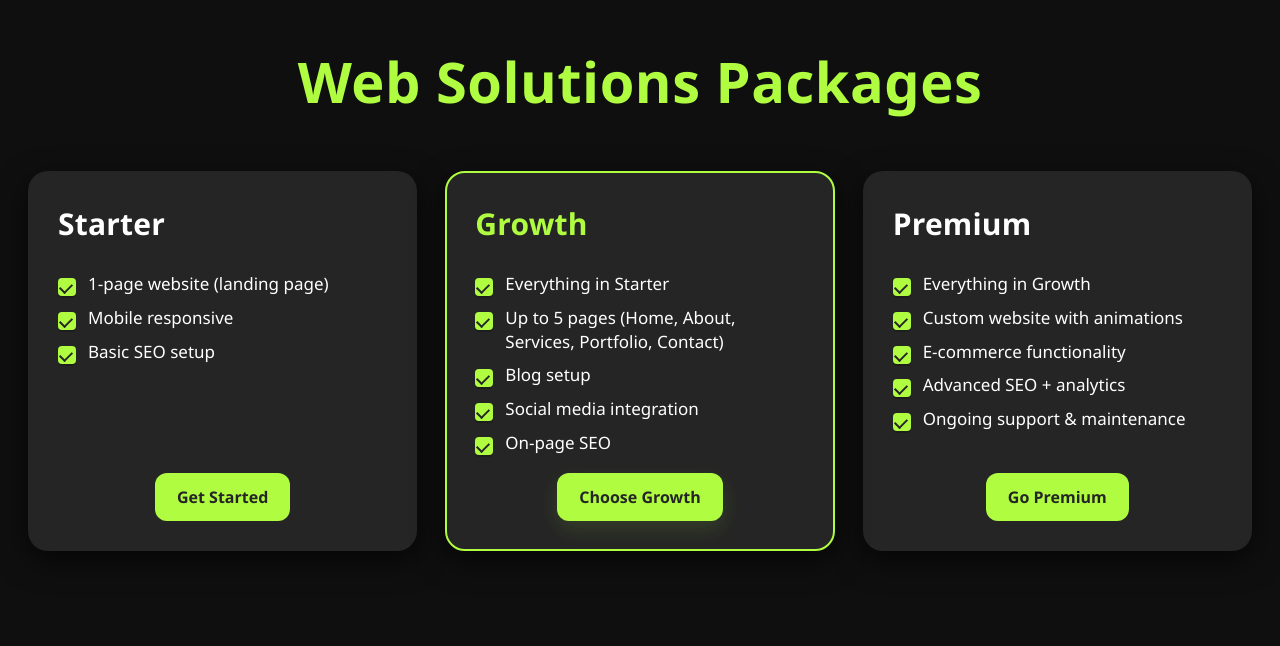
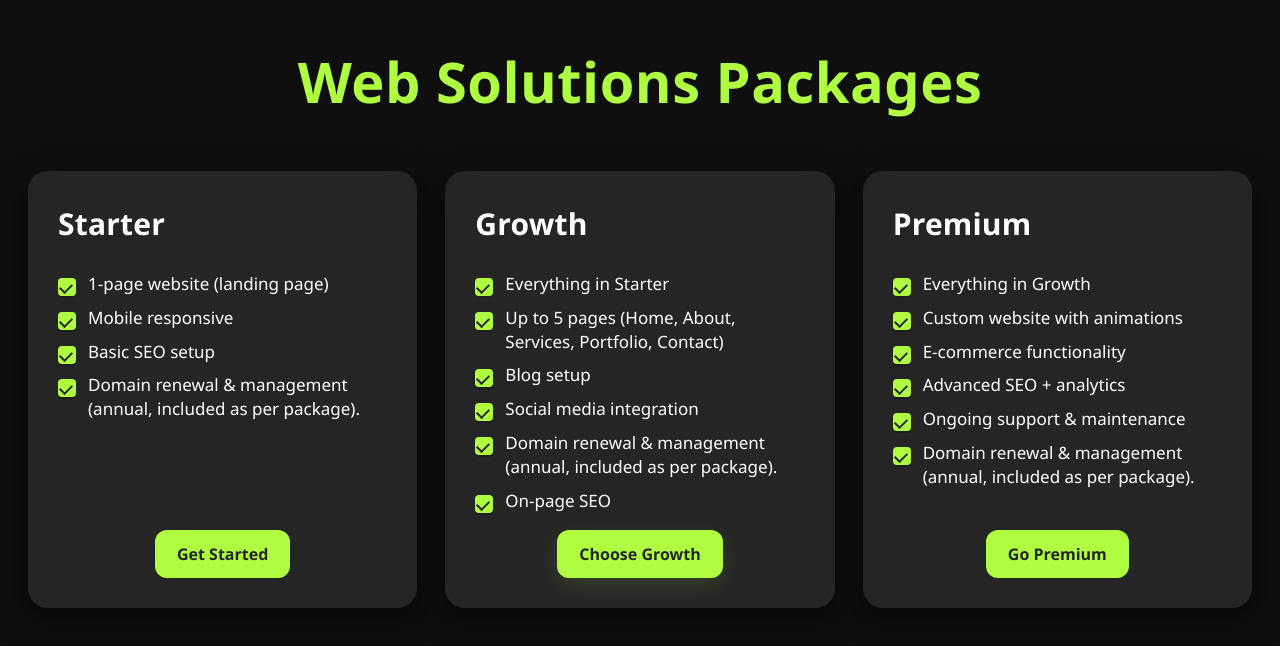
Before and after one commit to Mhdkaif0007/fyreHub, a React (Vite) app: page / in a window 1280 px wide. Shown: the part 4904-5550 px from the top of the page. Built offline with nearby package versions, Linux system fonts and the light colour scheme; a web font is replaced by a local one.

Commit message:
fixing the pages

```diff
--- a/index.html
+++ b/index.html
@@ -2,12 +2,12 @@
 <html lang="en">
   <head>
     <meta charset="UTF-8" />
-    <link rel="icon" type="image/svg+xml" href="/fyreLogo.svg" />
+    <link rel="icon" type="image/svg+xml" href="fyreLogo.svg" />
     <meta name="viewport" content="width=device-width, initial-scale=1.0" />
     <title>FyreHub</title>
   </head>
   <body>
     <div id="root"></div>
     <script type="module" src="/src/main.tsx"></script>
-  </body>
+   </body>
 </html>
--- a/package.json
+++ b/package.json
@@ -6,7 +6,7 @@
   "type": "module",
   "scripts": {
     "dev": "vite",
-    "build": "tsc -b && vite build",
+    "build": " tsc -b && vite build",
     "lint": "eslint .",
     "preview": "vite preview",
      "predeploy": "npm run build",
@@ -25,6 +25,7 @@
     "eslint": "^9.17.0",
     "eslint-plugin-react-hooks": "^5.0.0",
     "eslint-plugin-react-refresh": "^0.4.16",
+    "rimraf": "^5.0.0",
     "gh-pages": "^6.3.0",
     "globals": "^15.14.0",
     "postcss": "^8.4.49",
--- a/src/components/Hero3/Hero3.tsx
+++ b/src/components/Hero3/Hero3.tsx
@@ -15,6 +15,7 @@ export const Hero3 = () => {
                     <div className='bg-[url("https://cdn.jsdelivr.net/gh/shaheer-git/FyreHubAssets/cards-container-1/5.png")] h-[300px] w-[300px] rounded-xl bg-cover'></div>
                     <div className='bg-[url("https://cdn.jsdelivr.net/gh/shaheer-git/FyreHubAssets/cards-container-1/6.png")] h-[300px] w-[300px] rounded-xl bg-cover'></div>
                     <div className='bg-[url("https://cdn.jsdelivr.net/gh/shaheer-git/FyreHubAssets/cards-container-1/1.png")] h-[300px] w-[300px] rounded-xl bg-cover'></div>
+
                     {/* <img src="https://cdn.jsdelivr.net/gh/shaheer-git/FyreHubAssets/cards-container-1/1.png" alt="" srcSet="" className='h-[300px] w-[300px] rounded-xl size-fit' />
                     <img src="https://cdn.jsdelivr.net/gh/shaheer-git/FyreHubAssets/cards-container-1/2.png" alt="" srcSet="" className='h-[300px] w-[300px] rounded-xl size-fit' />
                     <img src="https://cdn.jsdelivr.net/gh/shaheer-git/FyreHubAssets/cards-container-1/3.png" alt="" srcSet="" className='h-[300px] w-[300px] rounded-xl size-fit' />
@@ -23,6 +24,8 @@ export const Hero3 = () => {
                     <img src="https://cdn.jsdelivr.net/gh/shaheer-git/FyreHubAssets/cards-container-1/6.png" alt="" srcSet="" className='h-[300px] w-[300px] rounded-xl size-fit' /> */}
                 </div>
                 <div className="work-cards-container-2 flex items-center gap-3">
+                                        {/* <div className='bg-[url("https://cdn.jsdelivr.net/gh/Mhdkaif0007/fyreHub@337489f130fee4b322aad178150b53892e52137b/src/assets/20250925_0100_Cosmetic%20Product%20Website_simple_compose_01k5yk67t4fps866ceygmw7x9q.png")] h-[200px] w-[300px] rounded-xl bg-cover'></div> */}
+
                     {/* <div className='bg-[url("https://cdn.jsdelivr.net/gh/Mhdkaif0007/fyreHub@c6a9f7880510b95b7b619b8992eb99075645a64e/src/assets/0f2e53294568b34e8a183f3d1c295b6b4cc9a909.png")] h-[150px] w-[300px] rounded-xl bg-cover'></div>
                     <div className='bg-[url("https://cdn.jsdelivr.net/gh/Mhdkaif0007/fyreHub@9b8e4fc7d8f730eac81de29c829abe545f5578e5/src/assets/img1.png")] h-[150px] w-[300px] rounded-xl bg-cover'></div>
                     <div className='bg-[url("https://cdn.jsdelivr.net/gh/Mhdkaif0007/fyreHub@9b8e4fc7d8f730eac81de29c829abe545f5578e5/src/assets/img1.png")] h-[150px] w-[300px] rounded-xl bg-cover'></div>
--- a/src/components/Hero4/Hero4.css
+++ b/src/components/Hero4/Hero4.css
@@ -68,12 +68,16 @@
 /* Hover lift */
 .pkg-card:hover{
   transform: translateY(-8px);
+  border-color: var(--lime);
   box-shadow: 0 20px 40px rgba(0,0,0,0.7);
+}
+.pkg-card:hover .pkg-name {
+  color: var(--lime);
+  transition: color 220ms ease;
 }
 
 /* Featured card style */
 .pkg-featured{
-  border-color: var(--lime);
   position: relative;
 }
 
@@ -92,7 +96,7 @@
 
 /* special featured heading color */
 .featured-name{
-  color: var(--lime);
+  /* This color is now applied on hover */
 }
 
 /* List */
--- a/src/components/Hero5/Hero5.css
+++ b/src/components/Hero5/Hero5.css
@@ -68,12 +68,16 @@
 /* Hover lift */
 .pkg-card:hover{
   transform: translateY(-8px);
+  border-color: var(--lime);
   box-shadow: 0 20px 40px rgba(0,0,0,0.7);
+}
+.pkg-card:hover .pkg-name {
+  color: var(--lime);
+  transition: color 220ms ease;
 }
 
 /* Featured card style */
 .pkg-featured{
-  border-color: var(--lime);
   position: relative;
 }
 
@@ -92,7 +96,7 @@
 
 /* special featured heading color */
 .featured-name{
-  color: var(--lime);
+  /* This color is now applied on hover */
 }
 
 /* List */
--- a/src/components/Hero6/Hero6.css
+++ b/src/components/Hero6/Hero6.css
@@ -68,12 +68,16 @@
 /* Hover lift */
 .pkg-card:hover{
   transform: translateY(-8px);
+  border-color: var(--lime);
   box-shadow: 0 20px 40px rgba(0,0,0,0.7);
+}
+.pkg-card:hover .pkg-name {
+  color: var(--lime);
+  transition: color 220ms ease;
 }
 
 /* Featured card style */
 .pkg-featured{
-  border-color: var(--lime);
   position: relative;
 }
 
@@ -92,7 +96,7 @@
 
 /* special featured heading color */
 .featured-name{
-  color: var(--lime);
+  /* This color is now applied on hover */
 }
 
 /* List */
--- a/src/components/Hero6/Hero6.tsx
+++ b/src/components/Hero6/Hero6.tsx
@@ -17,6 +17,7 @@ export const Hero6 = () => {
             <li className="pkg-item">1-page website (landing page)</li>
             <li className="pkg-item">Mobile responsive</li>
             <li className="pkg-item">Basic SEO setup</li>
+            <li className="pkg-item">Domain renewal &amp; management (annual, included as per package).</li>
           </ul>
 
           <div className="pkg-cta-wrap">
@@ -35,6 +36,7 @@ export const Hero6 = () => {
             <li className="pkg-item">Up to 5 pages (Home, About, Services, Portfolio, Contact)</li>
             <li className="pkg-item">Blog setup</li>
             <li className="pkg-item">Social media integration</li>
+            <li className="pkg-item">Domain renewal &amp; management (annual, included as per package).</li>
             <li className="pkg-item">On-page SEO</li>
           </ul>
 
@@ -55,6 +57,7 @@ export const Hero6 = () => {
             <li className="pkg-item">E-commerce functionality</li>
             <li className="pkg-item">Advanced SEO + analytics</li>
             <li className="pkg-item">Ongoing support &amp; maintenance</li>
+            <li className="pkg-item">Domain renewal &amp; management (annual, included as per package).</li>
           </ul>
 
           <div className="pkg-cta-wrap">
--- a/vite.config.ts
+++ b/vite.config.ts
@@ -4,4 +4,7 @@ import react from '@vitejs/plugin-react-swc'
 // https://vite.dev/config/
 export default defineConfig({
   plugins: [react()],
+  build: {
+    outDir: 'build', // Specify the output directory
+  },
 })
```
Also changed, not shown: src/components/Hero5/Hero6.css (added), 14 other files (tests, documents, lock files or other folders).
